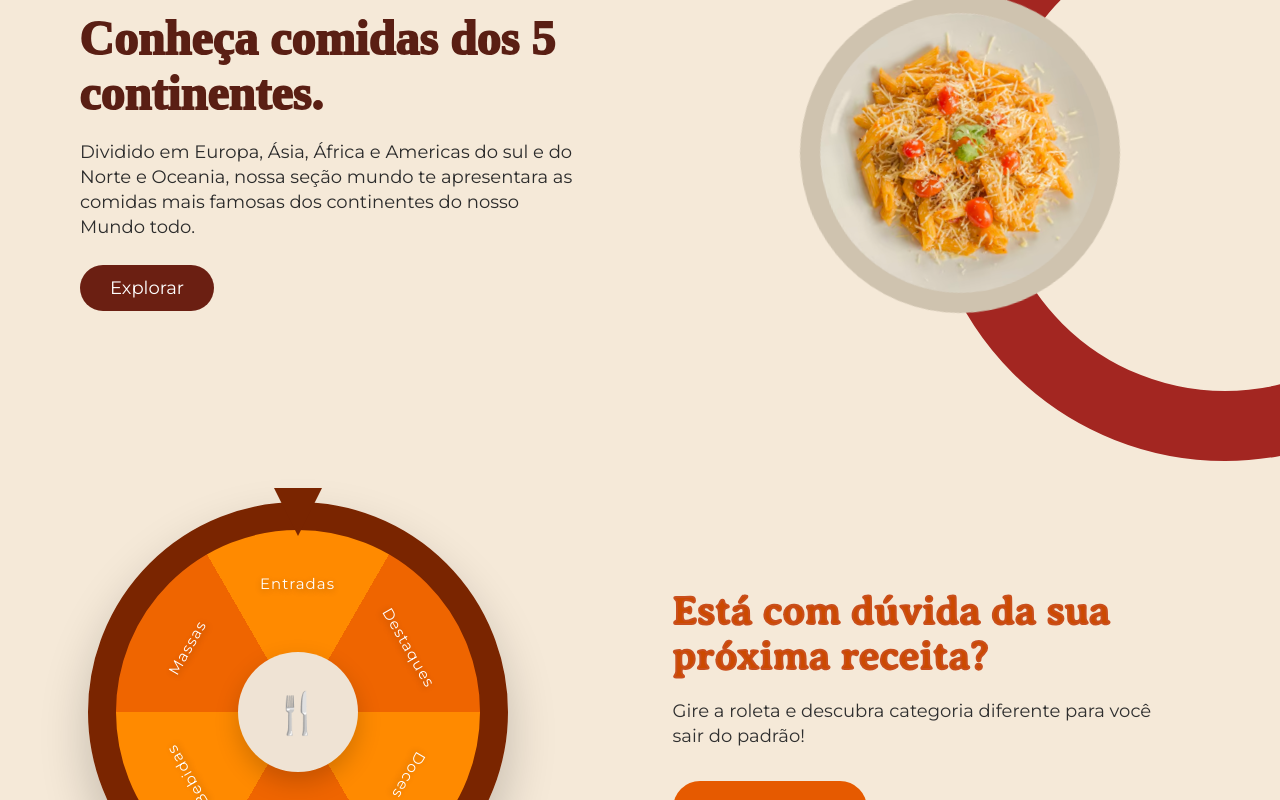
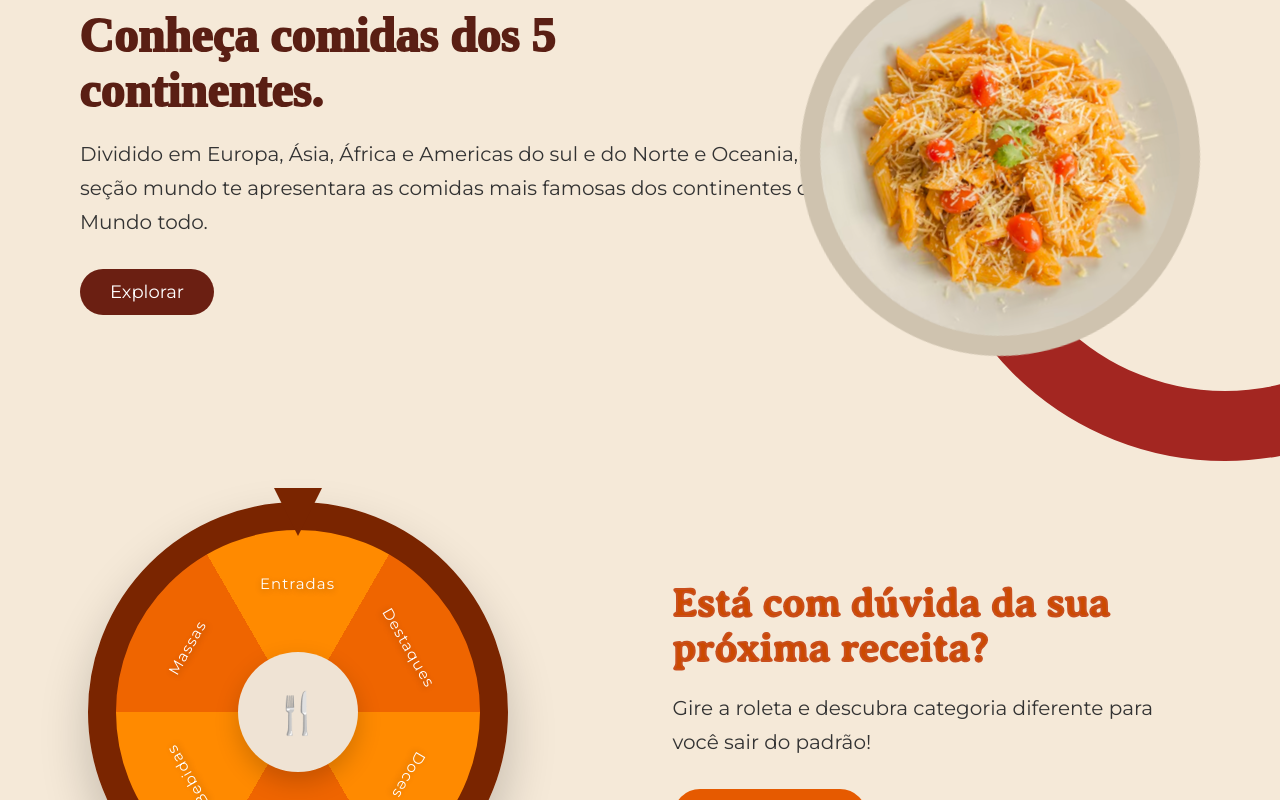
Before and after one commit to pedro-joaquim244/SIte-Receitas, a React (Vite) app: page / in a window 1280 px wide. Shown: the part 1900-2700 px from the top of the page. Built offline with nearby package versions, Linux system fonts and the light colour scheme; a web font is replaced by a local one.

Commit message:
cria pagina inicial fim v.5

```diff
--- a/src/components/Introdução-Mundo/style.module.css
+++ b/src/components/Introdução-Mundo/style.module.css
@@ -22,10 +22,11 @@
 }
 
 .text p {
-    font-size: 18px;
-    color: #2b2b2b;
-    margin-bottom: 25px;
-    line-height: 1.4;
+    font-size: 20px;
+    color: #333;
+    line-height: 1.7;
+    margin-bottom: 30px;
+    width: 842px;
 }
 
 /* BOTÃO */
@@ -82,18 +83,19 @@
     from {
         transform: rotate(0deg);
     }
+
     to {
         transform: rotate(360deg);
     }
 }
 
 .imagem img {
-    width: 320px;
-    height: 320px;
+    width: 400px;
+    height: 400px;
     object-fit: cover;
     border-radius: 50%;
     background-color: #cfc3af;
     padding: 20px;
-    margin-top: 32px;
+    margin-top: -5px;
     animation: girarPrato 30s linear infinite;
 }
--- a/src/components/Roleta/style.module.css
+++ b/src/components/Roleta/style.module.css
@@ -105,11 +105,11 @@
 }
 
 .texto p {
-  margin: 0 0 32px;
-  font-size: 18px;
-  line-height: 1.4;
-  color: #2f2f2f;
-  max-width: 500px;
+font-size: 20px;
+    color: #333;
+    line-height: 1.7;
+    margin-bottom: 30px;
+    width: 500px;
 }
 
 /* BOTÃO */
```
